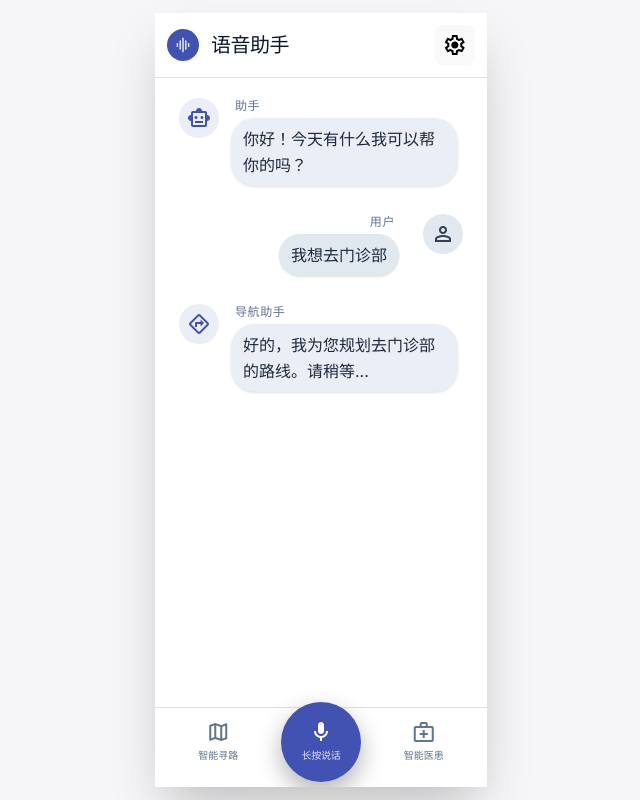
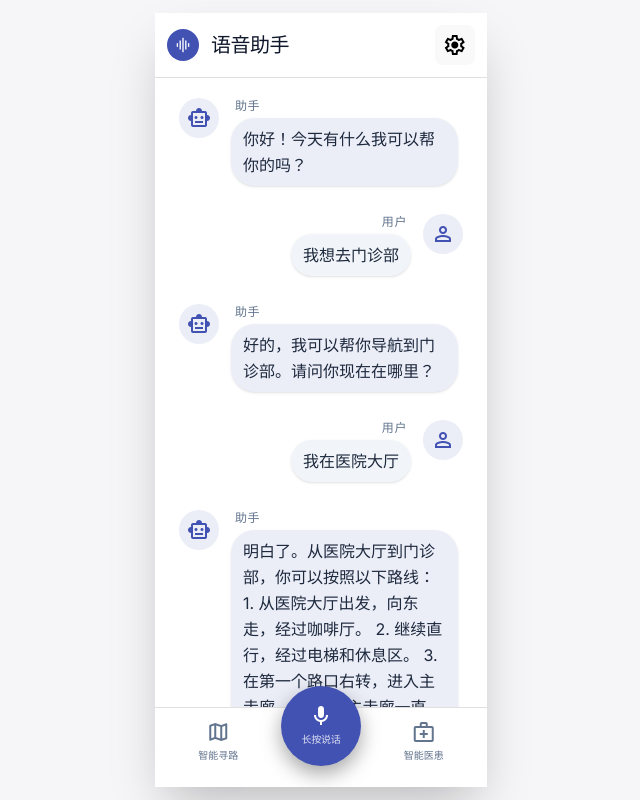
Before and after one commit to EOR-Team/ufc-2026, a Vue app in the folder frontend/: page / in a window 1280 px wide. Shown: the whole page, without its empty margins (319-959 px from the left). Built offline with nearby package versions, Linux system fonts and the light colour scheme.

Commit message:
tmp save

```diff
--- a/frontend/src/components/ListeningIndicator.vue
+++ b/frontend/src/components/ListeningIndicator.vue
@@ -10,14 +10,14 @@
       <div class="w-64 h-64 rounded-full bg-primary/10 animate-pulse-ring absolute" style="animation-delay:1s"></div>
     </div>
     <!-- Audio wave bars -->
-    <div class="relative z-10 flex items-center justify-center gap-2 h-32">
+    <div class="relative z-10 flex items-center justify-center gap-2 h-32 bg-transparent">
       <div class="w-2 bg-primary rounded-full animate-wave-1 opacity-40"></div>
       <div class="w-2 bg-primary rounded-full animate-wave-2 opacity-60"></div>
       <div class="w-2 bg-primary rounded-full animate-wave-3 opacity-100"></div>
       <div class="w-2 bg-primary rounded-full animate-wave-4 opacity-60"></div>
       <div class="w-2 bg-primary rounded-full animate-wave-5 opacity-40"></div>
     </div>
-    <p class="mt-3 text-primary font-medium tracking-wide text-sm uppercase">正在倾听...</p>
+    <p class="mt-3 text-primary font-medium tracking-wide text-sm uppercase bg-primary/10 backdrop-blur-sm rounded-full px-4 py-0.5 border border-primary/20">正在倾听...</p>
   </div>
 </template>
 
--- a/frontend/src/components/BasicMessageBubble.vue
+++ b/frontend/src/components/message-bubbles/BasicMessageBubble.vue
@@ -22,6 +22,13 @@ const props = defineProps({
   icon: {
     type: String,
     required: true
+  },
+  /**
+   * 是否为助手消息（决定布局方向）
+   */
+  isAssistant: {
+    type: Boolean,
+    default: true
   }
 })
 
@@ -29,10 +36,31 @@ const props = defineProps({
 const maxWidthStyle = computed(() => {
   return 'max-width: 80%'
 })
+
+// 根据是否为助手消息决定布局类
+const layoutClasses = computed(() => {
+  return props.isAssistant
+    ? 'flex items-start gap-3'
+    : 'flex items-start gap-3 flex-row-reverse'
+})
+
+// 根据是否为助手消息决定气泡圆角类
+const bubbleClasses = computed(() => {
+  return props.isAssistant
+    ? 'bg-primary/10 text-slate-800 px-3 py-2 rounded-xl rounded-tl-none shadow-sm'
+    : 'bg-slate-100 text-slate-800 px-3 py-2 rounded-xl rounded-tr-none shadow-sm'
+})
+
+// 根据是否为助手消息决定名称标签对齐
+const nameLabelClasses = computed(() => {
+  return props.isAssistant
+    ? 'text-xs font-medium text-slate-500 uppercase tracking-wider ml-1'
+    : 'text-xs font-medium text-slate-500 uppercase tracking-wider mr-1 text-right'
+})
 </script>
 
 <template>
-  <div class="flex items-start gap-3 mt-2 mb-2 ml-3 mr-3">
+  <div :class="layoutClasses" class="mt-2 mb-2 ml-3 mr-3">
     <!-- 图标 -->
     <div class="w-10 h-10 rounded-full bg-primary/10 flex items-center justify-center shrink-0">
       <span class="material-symbols-outlined text-primary">
@@ -43,12 +71,12 @@ const maxWidthStyle = computed(() => {
     <!-- 消息内容区域 -->
     <div class="flex flex-col gap-1" :style="maxWidthStyle">
       <!-- 名称标签 -->
-      <div class="text-xs font-medium text-slate-500 uppercase tracking-wider ml-1">
+      <div :class="nameLabelClasses">
         {{ name }}
       </div>
 
       <!-- 消息气泡 -->
-      <div class="bg-primary/10 text-slate-800 px-3 py-2 rounded-xl rounded-tl-none shadow-sm">
+      <div :class="bubbleClasses">
         <p class="text-base leading-relaxed m-0">
           {{ message }}
         </p>
--- /dev/null
+++ b/frontend/src/components/message-bubbles/MessageBubble.vue
@@ -0,0 +1,68 @@
+<script setup>
+import { computed } from 'vue'
+import BasicMessageBubble from './BasicMessageBubble.vue'
+
+const props = defineProps({
+  /**
+   * 消息内容
+   */
+  message: {
+    type: String,
+    required: true
+  },
+  /**
+   * 发送者类型
+   * - 'assistant': 助手消息
+   * - 'user': 用户消息
+   */
+  name: {
+    type: String,
+    required: true,
+    validator: (value) => ['assistant', 'user'].includes(value)
+  },
+  /**
+   * 自定义发送者名称（可选）
+   */
+  customName: {
+    type: String,
+    default: null
+  },
+  /**
+   * 自定义图标名称（可选）
+   */
+  customIcon: {
+    type: String,
+    default: null
+  }
+})
+
+// 根据 name 类型决定默认的图标和名称
+const bubbleConfig = computed(() => {
+  const configs = {
+    assistant: {
+      name: props.customName || '助手',
+      icon: props.customIcon || 'smart_toy',
+      isAssistant: true
+    },
+    user: {
+      name: props.customName || '用户',
+      icon: props.customIcon || 'person',
+      isAssistant: false
+    }
+  }
+
+  return configs[props.name] || configs.assistant
+})
+
+// 计算属性
+const { name: bubbleName, icon: bubbleIcon, isAssistant } = bubbleConfig.value
+</script>
+
+<template>
+  <BasicMessageBubble
+    :message="message"
+    :name="bubbleName"
+    :icon="bubbleIcon"
+    :is-assistant="isAssistant"
+  />
+</template>
--- /dev/null
+++ b/frontend/src/components/message-bubbles/index.js
@@ -0,0 +1,10 @@
+// Message Bubbles 组件库
+// 统一导出所有消息气泡组件
+
+export { default as MessageBubble } from './MessageBubble.vue'
+export { default as BasicMessageBubble } from './BasicMessageBubble.vue'
+export { default as AssistantMessageBubble } from './AssistantMessageBubble.vue'
+export { default as UserMessageBubble } from './UserMessageBubble.vue'
+
+// 默认导出 MessageBubble 作为主要组件
+export { default } from './MessageBubble.vue'
--- a/frontend/src/style.css
+++ b/frontend/src/style.css
@@ -36,8 +36,16 @@ body {
   padding: 0;
   display: flex;
   justify-content: center;
-  align-items: center;
+  align-items: center; /* 默认垂直居中 */
   background-color: #f6f6f8;
+  overflow: auto; /* 允许滚动，当内容超出时 */
+}
+
+/* 当内容高度超过视口时，切换到顶部对齐 */
+#app.content-exceeds-viewport {
+  align-items: flex-start;
+  padding-top: 20px; /* 添加一些顶部内边距 */
+  padding-bottom: 20px; /* 添加一些底部内边距 */
 }
 
 a {
--- a/frontend/src/views/HomeView.vue
+++ b/frontend/src/views/HomeView.vue
@@ -1,9 +1,8 @@
 <script setup>
-import { ref } from 'vue'
+import { ref, onMounted, onUpdated, nextTick } from 'vue'
 import { useRouter } from 'vue-router'
 import FixedAspectContainer from '@/components/FixedAspectContainer.vue'
-import AssistantMessageBubble from '@/components/AssistantMessageBubble.vue'
-import UserMessageBubble from '@/components/UserMessageBubble.vue'
+import MessageBubble from '@/components/message-bubbles'
 import ListeningIndicator from '@/components/ListeningIndicator.vue'
 
 const router = useRouter()
@@ -13,7 +12,68 @@ const isListening = ref(false)
 
 // 长按计时器引用
 let longPressTimer = null
-const LONG_PRESS_DURATION = 350 // 长按持续时间（毫秒）
+const LONG_PRESS_DURATION = 250 // 长按持续时间（毫秒）
+
+// 智能居中状态
+const contentExceedsViewport = ref(false)
+
+// 消息列表
+const messages = ref([
+  {
+    name: "assistant",
+    message: "你好！今天有什么我可以帮你的吗？"
+  },
+  {
+    name: "user",
+    message: "我想去门诊部"
+  },
+  {
+    name: "assistant",
+    message: "好的，我可以帮你导航到门诊部。请问你现在在哪里？"
+  },
+  {
+    name: "user",
+    message: "我在医院大厅"
+  },
+  {
+    name: "assistant",
+    message: "明白了。从医院大厅到门诊部，你可以按照以下路线：\n\n1. 从医院大厅出发，向东走，经过咖啡厅。\n2. 继续直行，经过电梯和休息区。\n3. 在第一个路口右转，进入主走廊。\n4. 沿着主走廊一直走，直到看到门诊部的标志。\n\n如果你需要更详细的指引或者有任何问题，请随时告诉我！"
+  }
+])
+
+// 检测内容是否超出视口
+const checkContentHeight = () => {
+  nextTick(() => {
+    const mainDisplayBlock = document.getElementById('main-display-block')
+    const contentContainer = document.querySelector('.flex-1.min-h-0')
+
+    if (mainDisplayBlock && contentContainer) {
+      const containerHeight = mainDisplayBlock.clientHeight
+      const contentHeight = contentContainer.scrollHeight
+
+      // 如果内容高度大于容器高度，则切换到顶部对齐
+      contentExceedsViewport.value = contentHeight > containerHeight
+
+      // 根据条件添加或移除类名
+      if (contentExceedsViewport.value) {
+        mainDisplayBlock.classList.add('content-exceeds-viewport')
+      } else {
+        mainDisplayBlock.classList.remove('content-exceeds-viewport')
+      }
+    }
+  })
+}
+
+// 在组件挂载和更新时检测
+onMounted(() => {
+  checkContentHeight()
+  // 监听窗口大小变化
+  window.addEventListener('resize', checkContentHeight)
+})
+
+onUpdated(() => {
+  checkContentHeight()
+})
 
 // 开始长按
 const startLongPress = () => {
@@ -46,7 +106,7 @@ const preventClick = (event) => {
   >
 
     <!-- TopAppBar -->
-    <header class="flex items-center bg-white px-3 py-3 justify-between border-b sticky top-0 z-10 border-primary/20">
+    <header class="flex items-center bg-white px-3 py-3 justify-between border-b sticky top-0 z-40 border-primary/20">
       <div class="flex items-center gap-3">
         <div class="w-8 h-8 rounded-full bg-primary flex items-center justify-center text-white">
           <span class="material-symbols-outlined" style="font-size:18px">graphic_eq</span>
@@ -62,37 +122,40 @@ const preventClick = (event) => {
     </header>
 
     <!-- Main Content Area - Fills space between TopAppBar and Bottom Navigation -->
-    <div class="flex-1 flex flex-col relative">
-      <!-- Conversation History - Takes all available height -->
-      <div class="flex-1 overflow-y-auto no-scrollbar" style="padding: 12px;">
+    <div class="flex-1 flex flex-col relative min-h-0"> <!-- 添加 min-h-0 防止flex子元素溢出 -->
+      <!-- Conversation History - Takes all available height with proper scrolling -->
+      <div class="flex-1 overflow-y-auto no-scrollbar min-h-0" style="padding: 12px;">
         <div class="flex flex-col gap-3">
-          <AssistantMessageBubble
-            message="你好！今天有什么我可以帮你的吗？"
-          />
-          <UserMessageBubble
-            message="我想去门诊部"
-          />
-          <AssistantMessageBubble
-            message="好的，我为您规划去门诊部的路线。请稍等..."
-            name="导航助手"
-            icon="directions"
+          <MessageBubble
+            v-for="(msg, index) in messages"
+            :key="index"
+            :name="msg.name"
+            :message="msg.message"
           />
         </div>
       </div>
 
+      <!-- Blur Layer - sits between content and ListeningIndicator -->
+      <Transition name="blur-fade">
+        <div
+          v-if="isListening"
+          class="blur-layer absolute inset-0 pointer-events-none z-20"
+        />
+      </Transition>
+
       <!-- Listening Indicator - Floating overlay with transparent background -->
-      <div
-        v-if="isListening"
-        class="absolute inset-0 pointer-events-none flex items-center justify-center bg-transparent z-20"
-      >
-        <div class="bg-white/80 backdrop-blur-sm rounded-2xl p-6 shadow-lg">
+      <Transition name="fade">
+        <div
+          v-if="isListening"
+          class="absolute inset-0 pointer-events-none flex items-center justify-center bg-transparent z-30"
+        >
           <ListeningIndicator />
         </div>
-      </div>
+      </Transition>
     </div>
 
     <!-- Bottom Navigation -->
-    <nav class="relative bg-white border-t border-primary/10 px-3 py-3 flex items-center justify-between">
+    <nav class="relative bg-white border-t border-primary/10 px-3 py-3 flex items-center justify-between z-40">
       <!-- 智能寻路 -->
       <div class="flex flex-col items-center gap-1 flex-1 cursor-pointer hover:opacity-80 transition-opacity">
         <span class="material-symbols-outlined text-slate-500">map</span>
@@ -100,10 +163,10 @@ const preventClick = (event) => {
       </div>
       <!-- Center FAB -->
       <div class="relative flex-1 flex justify-center">
-        <div class="absolute -top-10">
+        <div class="absolute -top-14">
           <div class="relative flex items-center justify-center">
             <button
-              class="relative flex flex-col items-center justify-center w-20 h-20 rounded-full text-white shadow-[0_10px_25px_rgba(0,0,0,0.3)] active:scale-95 transition-all z-10 border-4 border-white bg-primary hover:shadow-[0_15px_35px_rgba(0,0,0,0.4)]"
+              class="relative flex flex-col items-center justify-center w-20 h-20 rounded-full text-white shadow-[0_8px_20px_rgba(0,0,0,0.35)] active:scale-95 transition-all z-10 border-4 border-white bg-primary hover:shadow-[0_12px_28px_rgba(0,0,0,0.45)]"
               style="border-radius: 9999px;"
               @mousedown="startLongPress"
               @touchstart="startLongPress"
@@ -112,7 +175,7 @@ const preventClick = (event) => {
               @mouseleave="endLongPress"
               @click="preventClick"
               :class="{
-                'scale-95 bg-primary/90 !shadow-[0_20px_40px_rgba(0,0,0,0.5)]': isListening
+                'scale-95 bg-primary/90 shadow-[0_16px_32px_rgba(0,0,0,0.55)]!': isListening
               }"
             >
               <span
@@ -143,6 +206,33 @@ const preventClick = (event) => {
 </template>
 
 <style scoped>
+/* Blur layer */
+.blur-layer {
+  background: rgba(255, 255, 255, 0.25);
+  backdrop-filter: blur(6px);
+  -webkit-backdrop-filter: blur(6px);
+}
+
+/* Fade transition for ListeningIndicator overlay */
+.fade-enter-active,
+.fade-leave-active {
+  transition: opacity 0.25s ease;
+}
+.fade-enter-from,
+.fade-leave-to {
+  opacity: 0;
+}
+
+/* Blur-fade transition for blur-layer */
+.blur-fade-enter-active,
+.blur-fade-leave-active {
+  transition: opacity 0.25s ease;
+}
+.blur-fade-enter-from,
+.blur-fade-leave-to {
+  opacity: 0;
+}
+
 @keyframes pulse-ring {
   0%   { transform: scale(0.8); opacity: 0.5; }
   50%  { transform: scale(1.2); opacity: 0.3; }
@@ -163,4 +253,9 @@ const preventClick = (event) => {
 .animate-wave-5 { animation: wave-flow 1.3s ease-in-out infinite; animation-delay: 0.3s; }
 .no-scrollbar::-webkit-scrollbar { display: none; }
 .no-scrollbar { -ms-overflow-style: none; scrollbar-width: none; }
+
+/* 智能居中逻辑 */
+.content-exceeds-viewport {
+  align-items: flex-start !important;
+}
 </style>
```
Also changed, not shown: frontend/src/stores/counter.js (deleted, +0 -22 lines), frontend/src/components/message-bubbles/AssistantMessageBubble.vue (renamed from frontend/src/components/AssistantMessageBubble.vue), frontend/src/components/message-bubbles/UserMessageBubble.vue (renamed from frontend/src/components/UserMessageBubble.vue).
